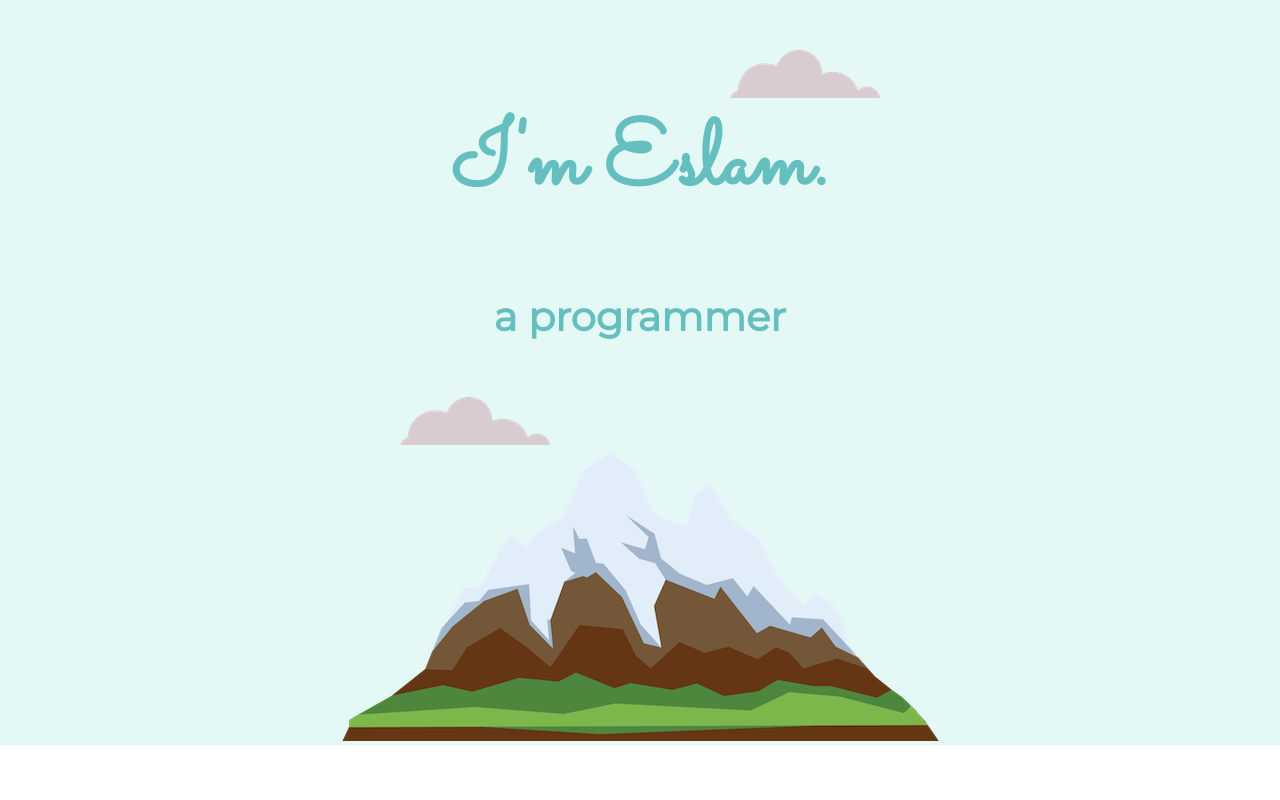
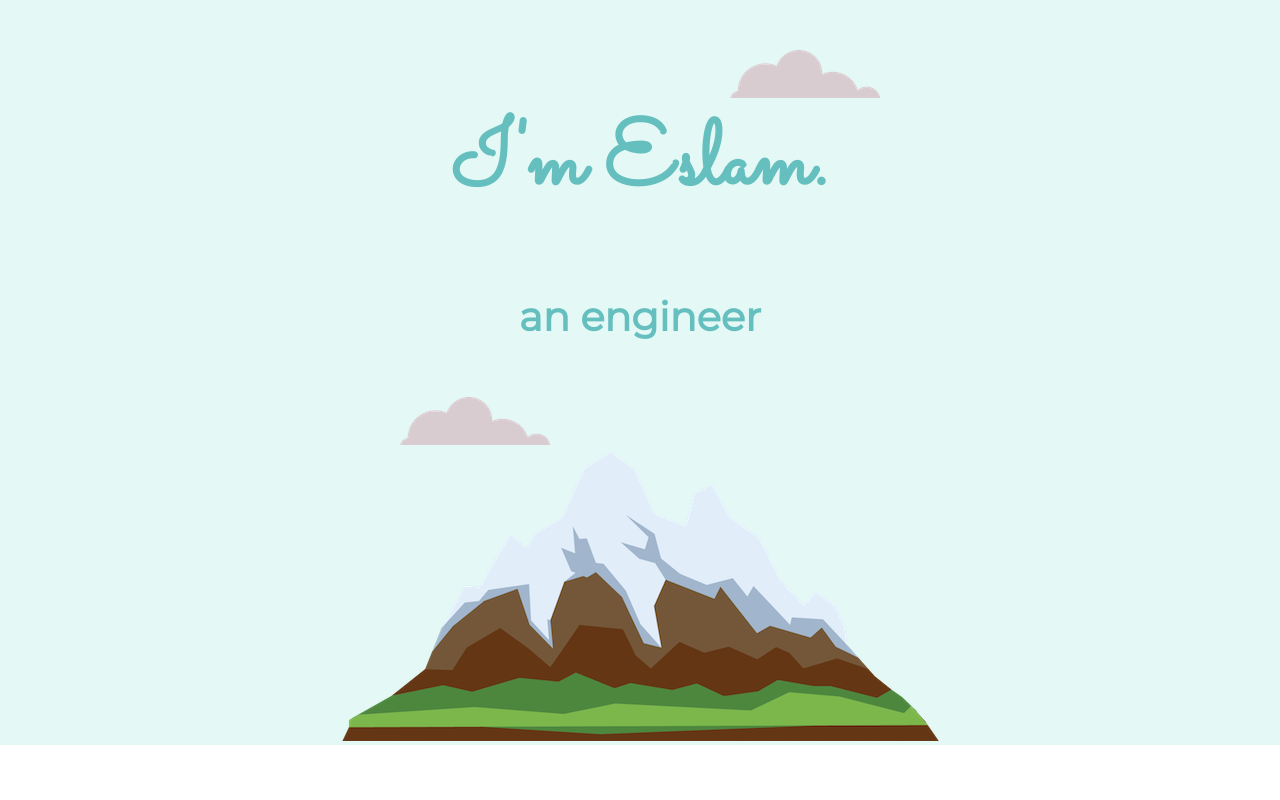
Before and after one commit to Eslam10497/my-site, a plain HTML site: page index.html in a window 1280 px wide. Shown: the top 800 px of the page. Drawn offline with Linux system fonts and the light colour scheme.

Commit message:
Update index.html
header 2 update

```diff
--- a/index.html
+++ b/index.html
@@ -15,7 +15,7 @@
   <div class="top-container">
     <img class="top-cloud" src="images\cloud.png" alt="cloud-img">
     <h1 >I'm Eslam.</h1>
-    <h2 >a programmer</h2>
+    <h2 >an engineer</h2>
     <img class="bottom-cloud" src="images\cloud.png" alt="cloud-img">
     <img class="mountain" src="images\mountain.png" alt="cloud-img">
   </div>
```
